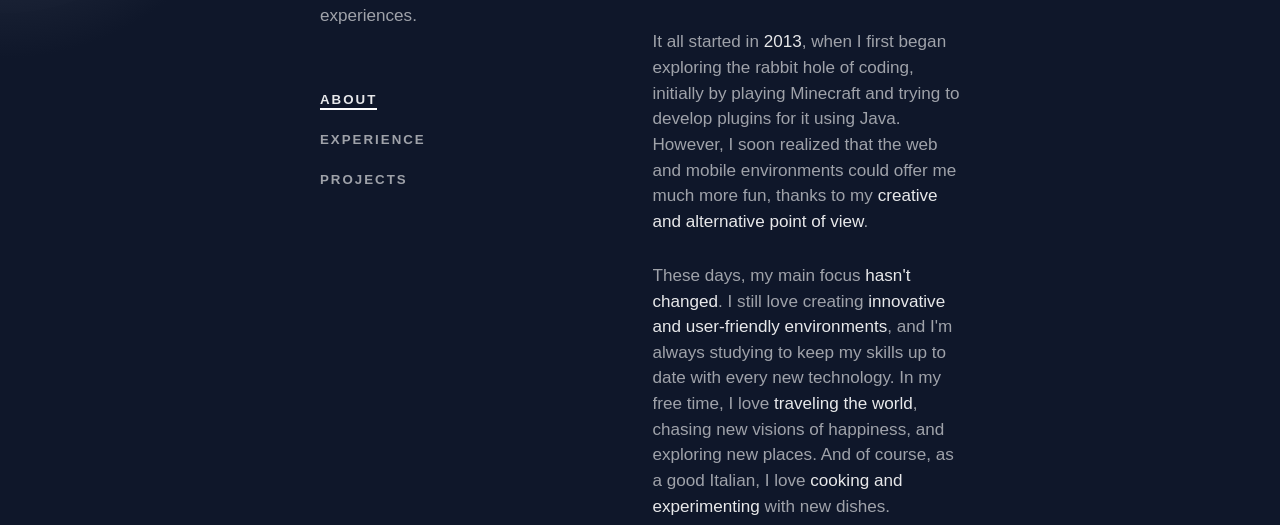
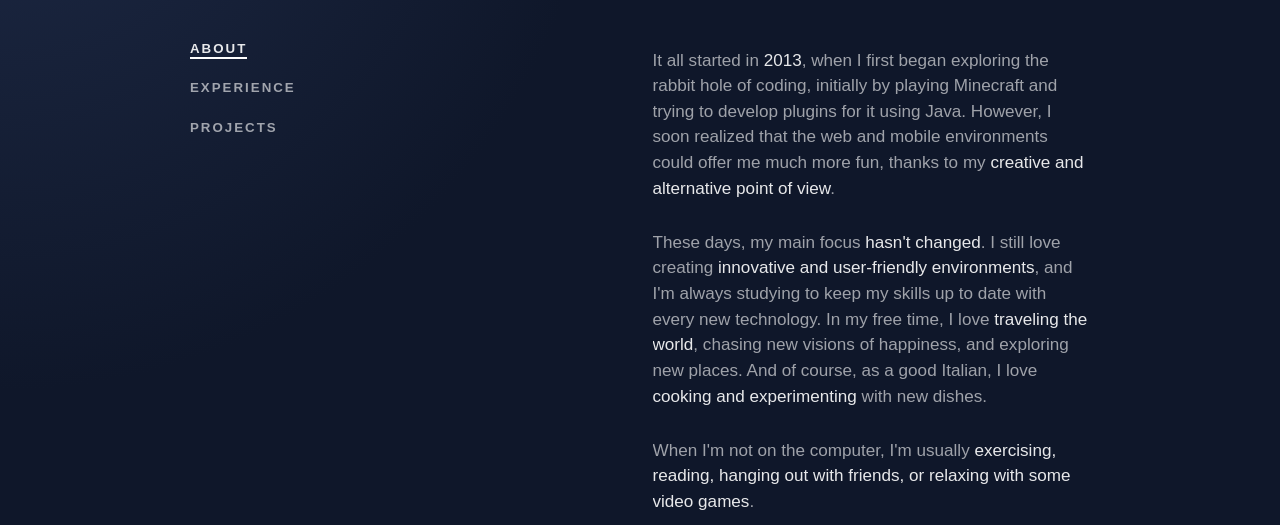
Before and after one commit to ivan-moser/portfolio, a plain HTML site: page index.html in a window 1280 px wide. Shown: the part 213-738 px from the top of the page. Drawn offline with Linux system fonts and the light colour scheme; a web font is replaced by a local one.

Commit message:
Fix: fixed ssome style details

```diff
--- a/mouseTracker.js
+++ b/mouseTracker.js
@@ -3,7 +3,7 @@ let mouseY = 0;
 let gradientX = 0;
 let gradientY = 0;
 
-const speed = 0.3;
+const speed = 1;
 const animatedBg = document.getElementById('animated-bg');
 
 document.addEventListener('mousemove', function(event) {
@@ -19,8 +19,8 @@ function animate() {
     gradientX = lerp(gradientX, mouseX, speed);
     gradientY = lerp(gradientY, mouseY, speed);
 
-    animatedBg.style.background = `radial-gradient(circle at ${gradientX}px ${gradientY}px, rgba(55, 63, 82, 0.99), rgba(15, 23, 42, 1
-    ) 18%)`;
+    animatedBg.style.background = `radial-gradient(circle at ${gradientX}px ${gradientY}px, rgba(30, 42, 70, 1), rgba(15, 23, 42, 1
+    ) 40%)`;
 
     requestAnimationFrame(animate);
 }
--- a/style.css
+++ b/style.css
@@ -298,6 +298,8 @@ footer p {
 
 .content-center {
     width: 50%;
+    min-width: 900px;
+    margin: 0 auto;
 }
 
 .contents {
@@ -353,6 +355,7 @@ main {
         flex-direction: column;
         gap: 10px;
         width: 100%;
+        padding: 0;
     }
 
     .left-side img {
```
